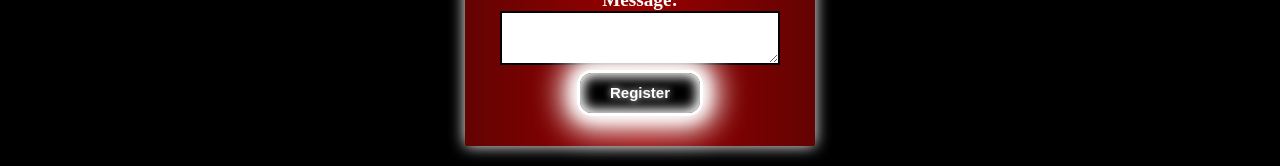
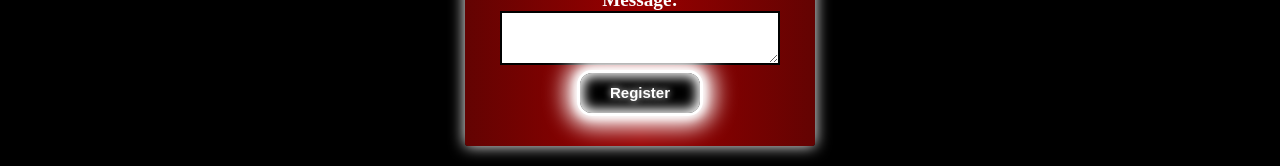
Before and after one commit to MECC96/trabajo, a plain HTML site: page index.html in a window 1280 px wide. In both pictures the pointer is over the button "Register". Shown: the part 2554-2720 px from the top of the page. Drawn offline with nearby package versions, Linux system fonts and the light colour scheme.

Commit message:
cambiando estilos de botones en :hover

```diff
--- a/Estilos/styles.css
+++ b/Estilos/styles.css
@@ -40,7 +40,7 @@ button:hover {
   color: #FFFFFF;
   border: .25em solid #FFFFFF;
   background-color: #000000;
-  box-shadow: 0 0 1em .25em #FFFFFF, 0 0 2em 1em #FFFFFF, inset 0 0 .75em .25em #FFFFFF;
+  box-shadow: 0 0 .6em .15em #FFFFFF, 0 0 1.5em .75em #FFFFFF, inset 0 0 .75em .25em #FFFFFF;
   text-shadow: 0 0 .5em #FFFFFF;
 }
 
```
